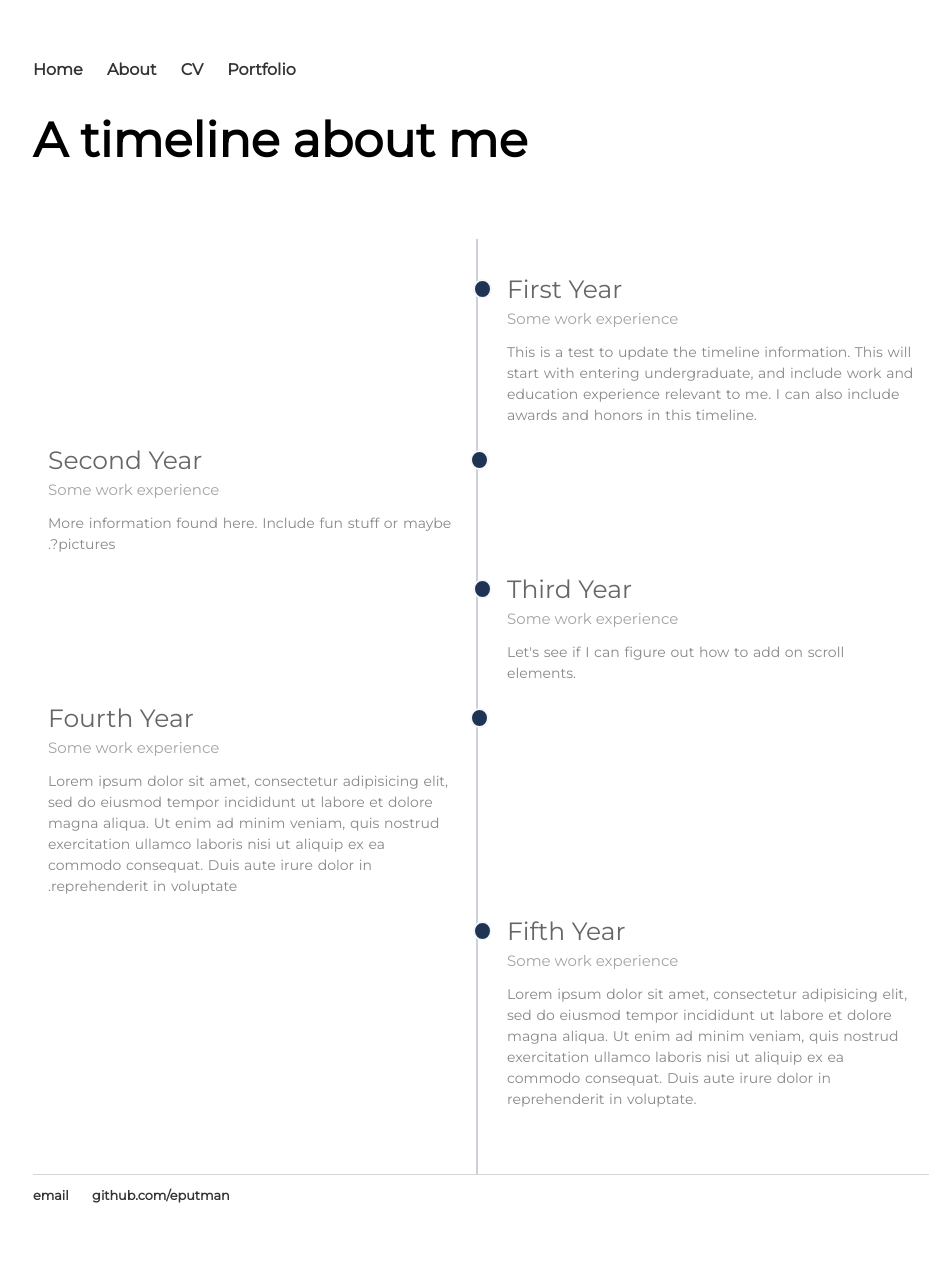
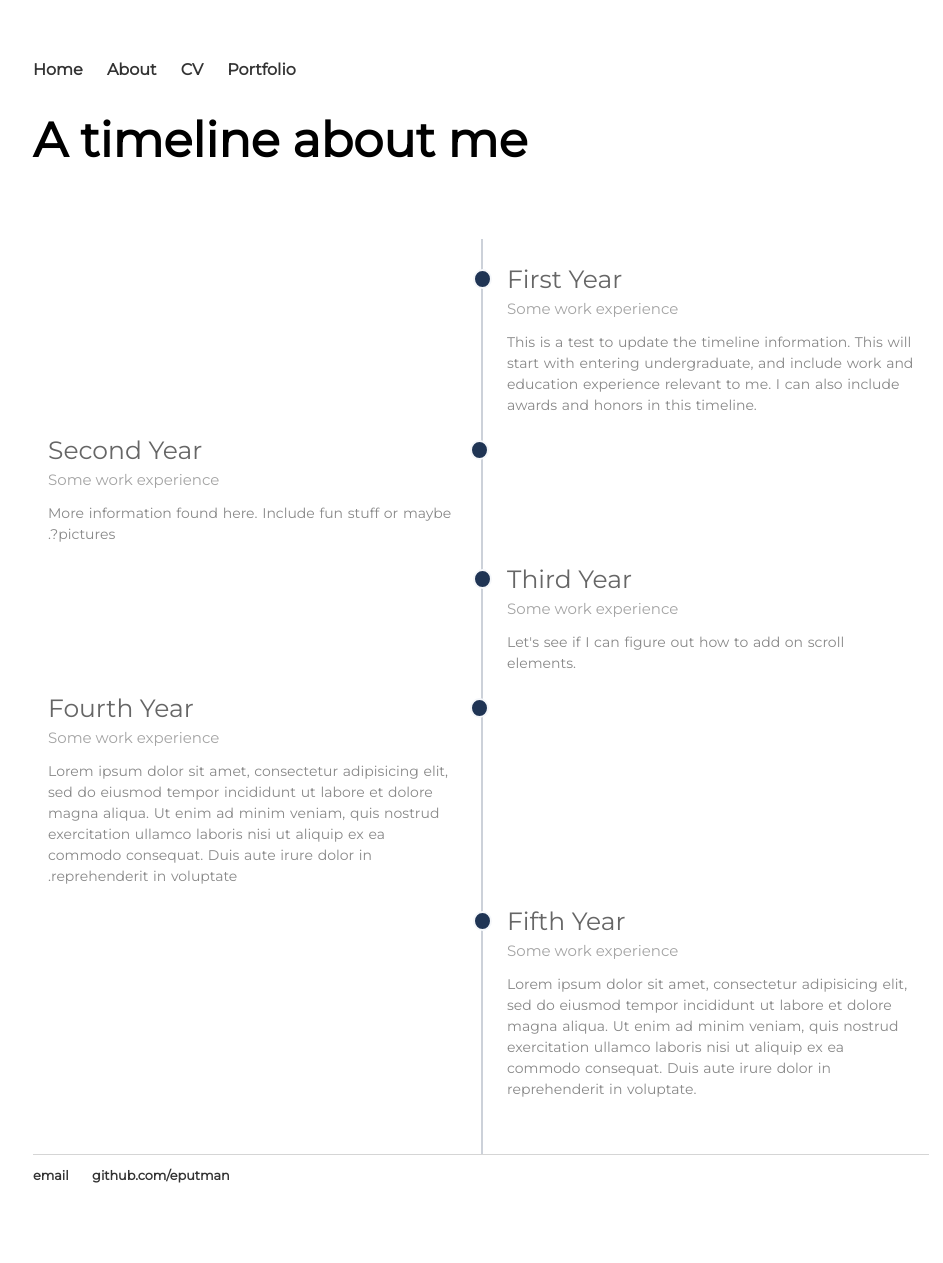
Before and after one commit to eputman/eputman.github.io, a Jekyll site: the page built from about/index.html, in a window 1280 px wide. Shown: the whole page, without its empty margins (159-1102 px from the left). Built offline with Jekyll 4.4.1, drawn with Linux system fonts in a browser that asks for light colours.

Commit message:
Update timeline.css

```diff
--- a/css/timeline.css
+++ b/css/timeline.css
@@ -47,7 +47,7 @@ ul.posts li {
 }
 
 .container {
-   padding: 50px 0;
+   padding: 40px 0;
    /*margin: 50px auto;*/
    position: relative;
    overflow: hidden;
@@ -59,7 +59,6 @@ ul.posts li {
    top: 20px;
    left: 50%;
    width: 2px;
-   margin-left: -5px;
    height: 100%;
    background: #CCD1D9;
    z-index: 1
```
